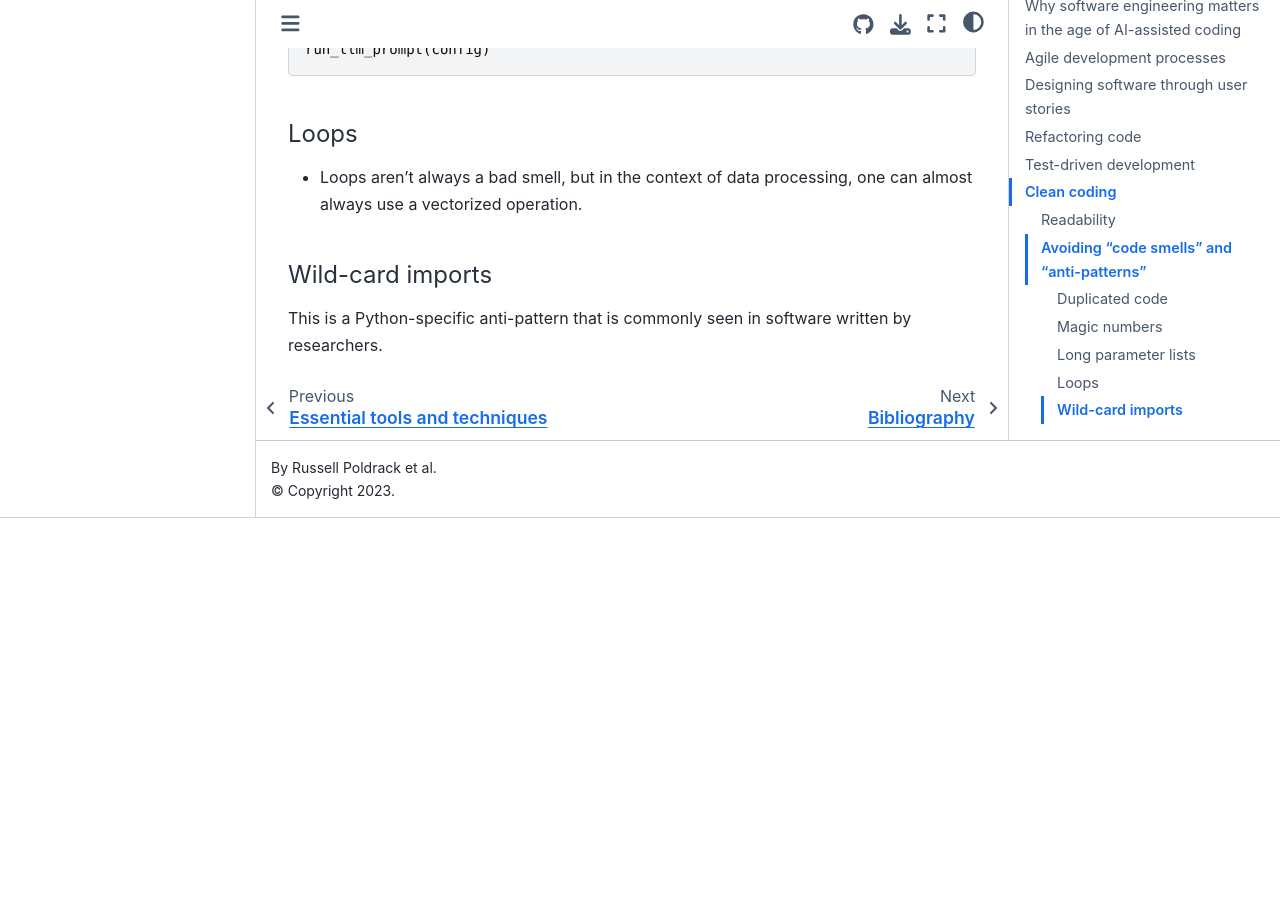
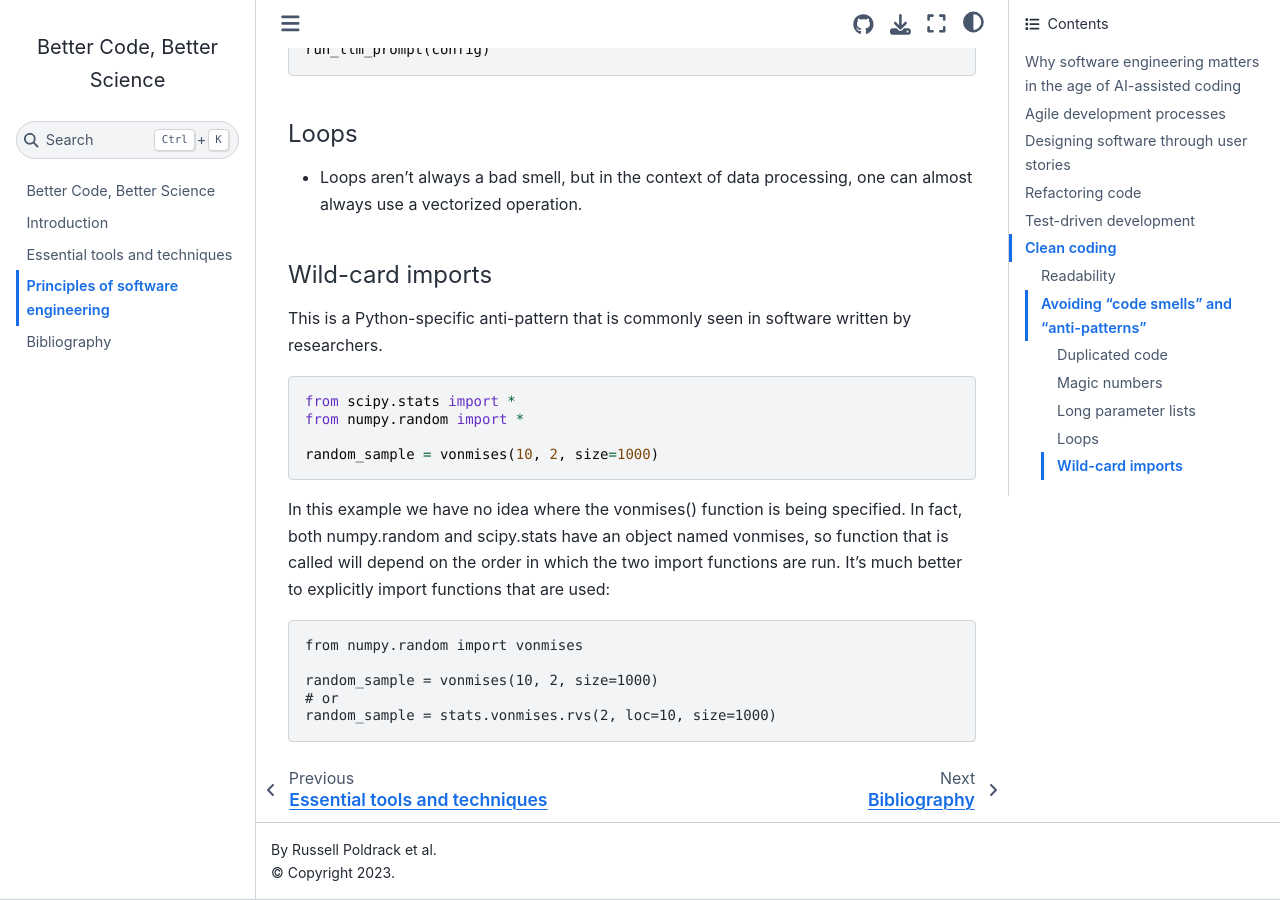
Before and after one commit to BetterCodeBetterScience/book, a Jupyter Book: the page built from book/software_engineering.md, in a window 1280 px wide and 900 px high, scrolled down 16905 px. Built offline with Jupyter Book 1.0.4 settings and Sphinx 7.4.7 and the Sphinx Book theme 1.1.4, drawn with Linux system fonts in a browser that asks for light colours; pages that are not in the unit, such as notebooks, are missing from menus; cross-references to code outside the pages are shown as plain code; before the commit the page ends 17423 px from its top, so only the background shows below that.

Commit message:
add wildcard import section from substack

````diff
--- a/book/software_engineering.md
+++ b/book/software_engineering.md
@@ -413,3 +413,22 @@ run_llm_prompt(config)
 #### Wild-card imports
 
 This is a Python-specific anti-pattern that is commonly seen in software written by researchers.
+
+
+```python
+from scipy.stats import *
+from numpy.random import *
+
+random_sample = vonmises(10, 2, size=1000)
+```
+
+In this example we have no idea where the vonmises() function is being specified.  In fact, both numpy.random and scipy.stats have an object named vonmises,  so function that is called will depend on the order in which the two import functions are run.  It’s much better to explicitly import functions that are used:
+
+
+```pythonimport scipy.stats as stats
+from numpy.random import vonmises
+
+random_sample = vonmises(10, 2, size=1000)
+# or
+random_sample = stats.vonmises.rvs(2, loc=10, size=1000)
+```
````
